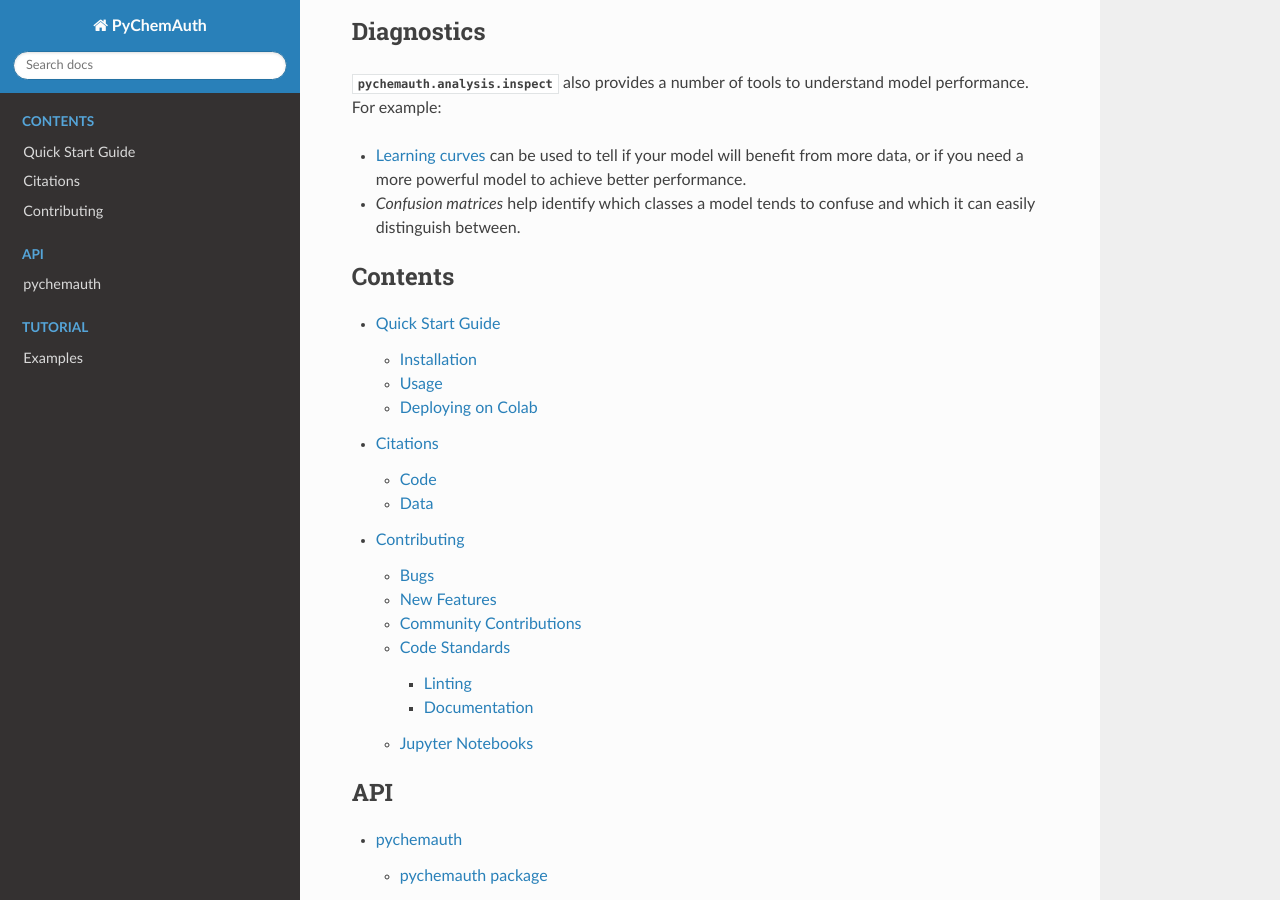
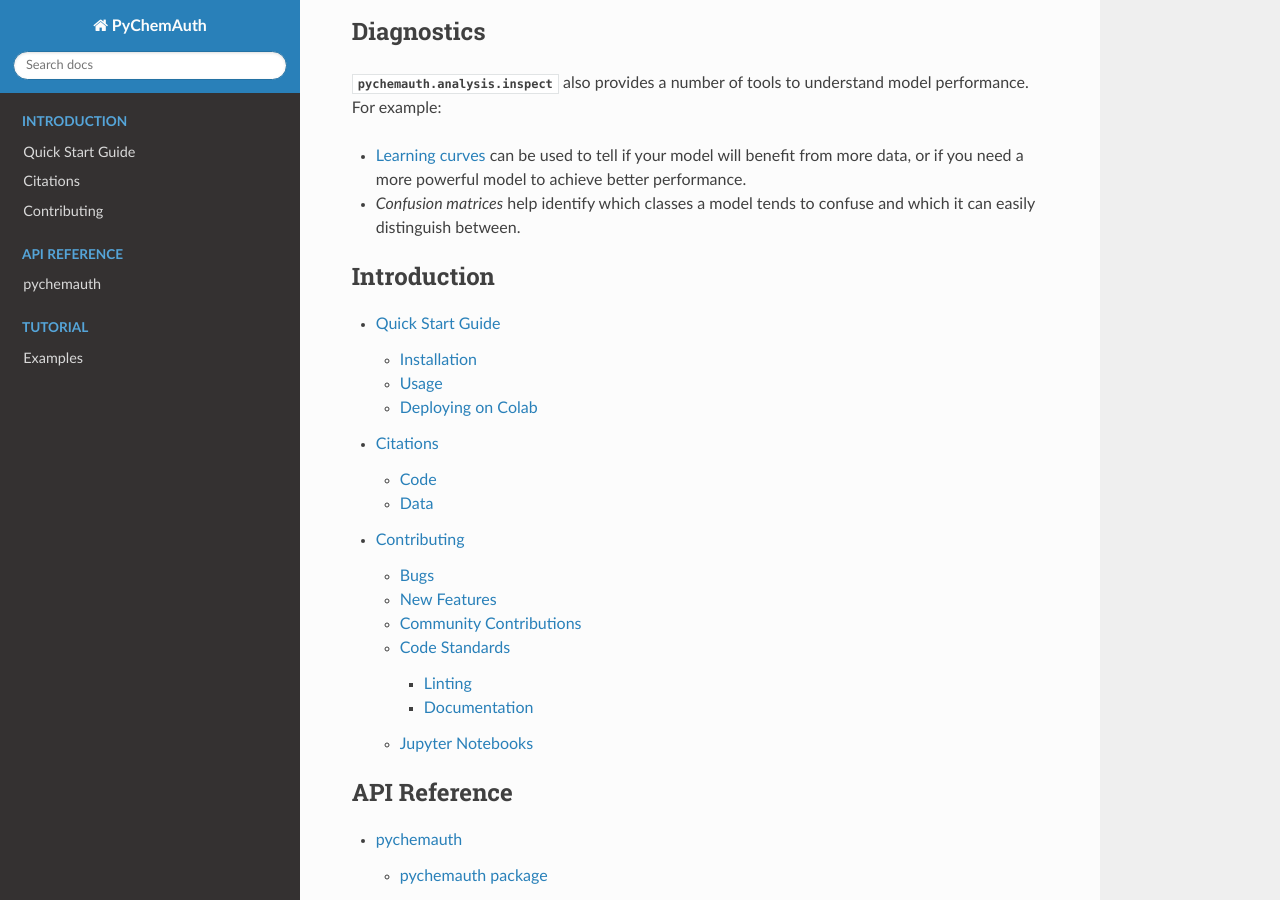
Before and after one commit to mahynski/pychemauth, a Sphinx documentation site: the page built from docs/index.rst, in a window 1280 px wide and 900 px high, scrolled down 6314 px. Built offline with Sphinx 7.4.7 and the Read the Docs theme 2.0.0, drawn with Linux system fonts in a browser that asks for light colours; pages that are not in the unit, such as notebooks, are missing from menus.

Commit message:
updated toc

```diff
--- a/docs/index.rst
+++ b/docs/index.rst
@@ -158,7 +158,7 @@ Diagnostics
 
 .. toctree::
    :maxdepth: 3
-   :caption: Contents
+   :caption: Introduction
 
    quickstart
    citation
@@ -166,7 +166,7 @@ Diagnostics
 
 .. toctree::
    :maxdepth: 3
-   :caption: API
+   :caption: API Reference
 
    modules
 
```
